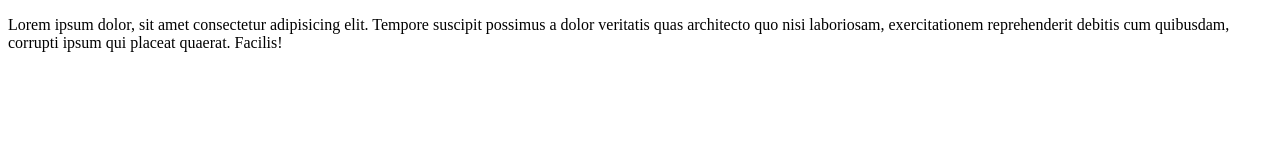
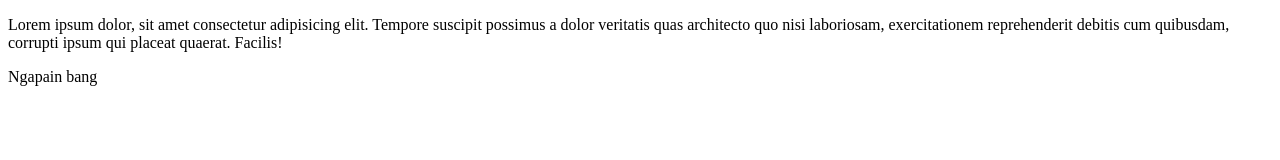
Before and after one commit to Galen-Ananta/Project1_Portofolio, a plain HTML site: page src/about.html in a window 1280 px wide. Drawn offline with Linux system fonts and the light colour scheme.

Commit message:
nambah info baru

```diff
--- a/src/about.html
+++ b/src/about.html
@@ -7,5 +7,6 @@
 </head>
 <body>
     <p>Lorem ipsum dolor, sit amet consectetur adipisicing elit. Tempore suscipit possimus a dolor veritatis quas architecto quo nisi laboriosam, exercitationem reprehenderit debitis cum quibusdam, corrupti ipsum qui placeat quaerat. Facilis!</p>
+    <p>Ngapain bang</p>
 </body>
 </html>
```
